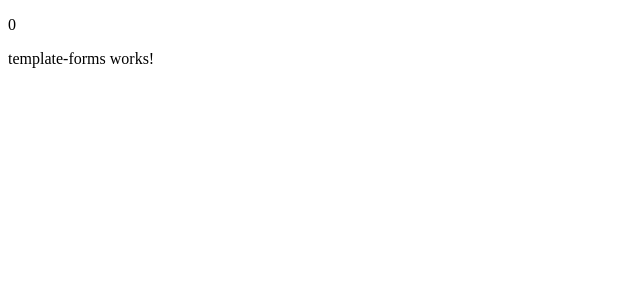
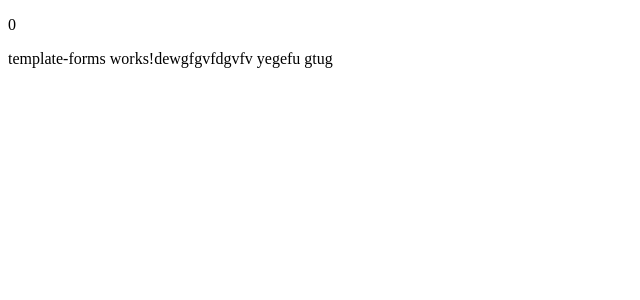
Before and after one commit to BinodK234/Angular-best-practice, an Angular app in the folder angular_best_practice/: page /template-forms in a window 1280 px wide. Shown: the top 300 px of the page, without its empty margins (0-640 px from the left). Built offline with nearby package versions, Linux system fonts and the light colour scheme.

Commit message:
removed the unnecessery chars

```diff
--- a/angular_best_practice/src/app/forms/template-forms/template-forms.html
+++ b/angular_best_practice/src/app/forms/template-forms/template-forms.html
@@ -1 +1 @@
-<p>template-forms works!</p>
+<p>template-forms works!dewgfgvfdgvfv yegefu gtug</p>
```
